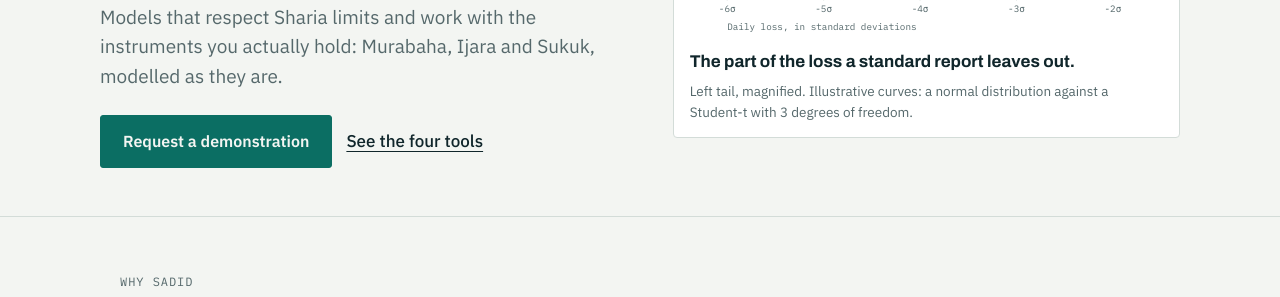
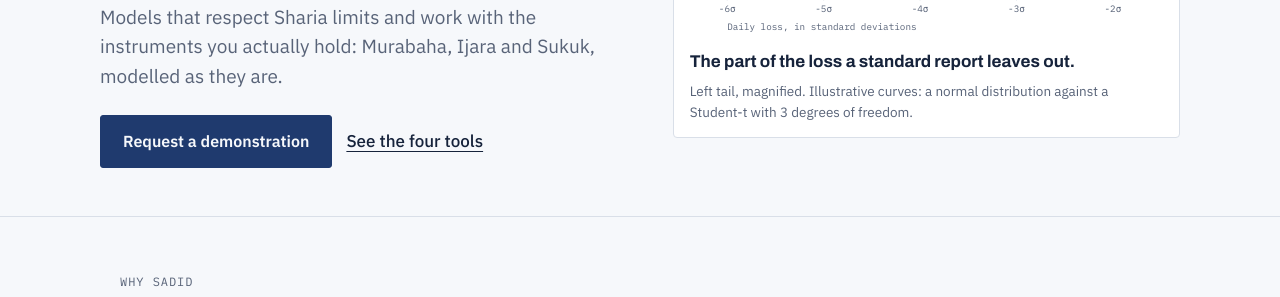
Before and after one commit to MahBekri/mahbekri.github.io, a plain HTML site: page sadid/index.html in a window 1280 px wide. Shown: the part 387-684 px from the top of the page. Drawn offline with Linux system fonts and the light colour scheme.

Commit message:
Match the Sadid site colours to the personal site palette (#9)
Claude-Session: https://claude.ai/code/session_01HynrSnFSfdpYsbzpBhYrgA

Co-authored-by: Claude <noreply@anthropic.com>

```diff
--- a/sadid/index.html
+++ b/sadid/index.html
@@ -11,8 +11,8 @@
 /* Layout idea: an instrument panel. One wide column, hairline rules, mono labels like gauge markings;
    the only loud element is the magnified loss tail in the hero. */
 :root{
-  --paper:#F3F5F2; --surface:#FFFFFF; --ink:#10262B; --muted:#55686B; --line:#D3DCD8;
-  --accent:#0B6E63; --tail:#A86D12;
+  --paper:#F6F8FB; --surface:#FFFFFF; --ink:#16233B; --muted:#586378; --line:#D9DFE8;
+  --accent:#1F3A6E; --tail:#2F63A8;
   --display:"Archivo","Arial Narrow",Arial,sans-serif;
   --body:"IBM Plex Sans","Segoe UI",Helvetica,Arial,sans-serif;
   --mono:"IBM Plex Mono",ui-monospace,Menlo,Consolas,monospace;
@@ -21,13 +21,13 @@
 }
 @media (prefers-color-scheme:dark){
   :root:not([data-theme="light"]){
-    --paper:#0C1A1D; --surface:#12262A; --ink:#E8EFEC; --muted:#9DB0AF; --line:#27403F;
-    --accent:#56C7B4; --tail:#E3AC4E; color-scheme:dark;
+    --paper:#0F1726; --surface:#172236; --ink:#E6EBF3; --muted:#9AA6BA; --line:#26334A;
+    --accent:#8FB0E6; --tail:#6FA0E0; color-scheme:dark;
   }
 }
 :root[data-theme="dark"]{
-  --paper:#0C1A1D; --surface:#12262A; --ink:#E8EFEC; --muted:#9DB0AF; --line:#27403F;
-  --accent:#56C7B4; --tail:#E3AC4E; color-scheme:dark;
+  --paper:#0F1726; --surface:#172236; --ink:#E6EBF3; --muted:#9AA6BA; --line:#26334A;
+  --accent:#8FB0E6; --tail:#6FA0E0; color-scheme:dark;
 }
 *{box-sizing:border-box}
 html{scroll-behavior:smooth}
```
